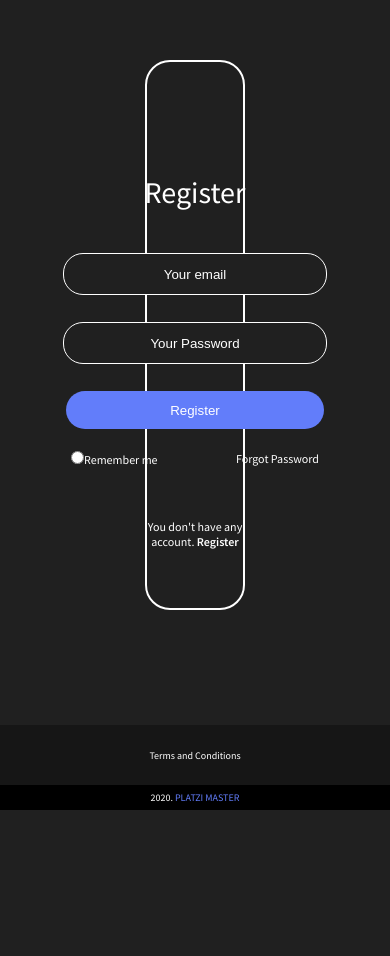
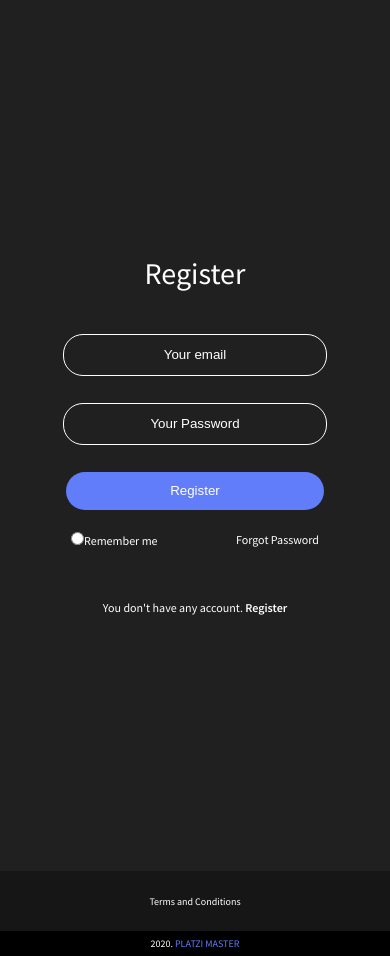
Before and after one commit to cesarp04/locfilm-frontend, a React app: page /signin in a window 390 px wide. Before the commit the page ends 844 px from the top, so only its background shows below. Built offline with nearby package versions, Linux system fonts and the light colour scheme.

Commit message:
responsive register

```diff
--- a/src/assets/styles/components/SignIn.scss
+++ b/src/assets/styles/components/SignIn.scss
@@ -18,7 +18,7 @@
     justify-content: center;
     flex-direction: column;
     align-items: center;
-    width: 24.51%;
+    width: 353px;
     height: 546px;
     border: 2px solid white;
     border-radius: 25px;
@@ -119,3 +119,21 @@
     color: tomato;
     background-color: turquoise;
 }
+
+@media screen and (max-width: 480px){
+
+    .register{
+        display: flex;
+        align-items: center;
+        justify-content: center;
+        background-color: #202020;
+        flex-direction: column;
+        height: calc(100vh - (63px + 60px + 25px));
+        color: white;
+    }
+
+    .register__container{
+        border: none;
+    }
+
+}
```
